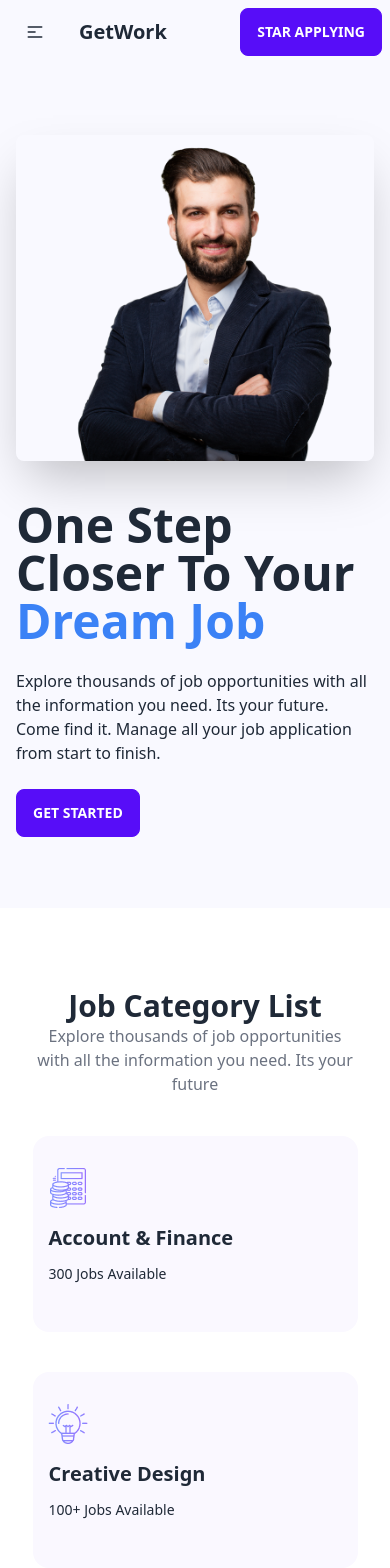
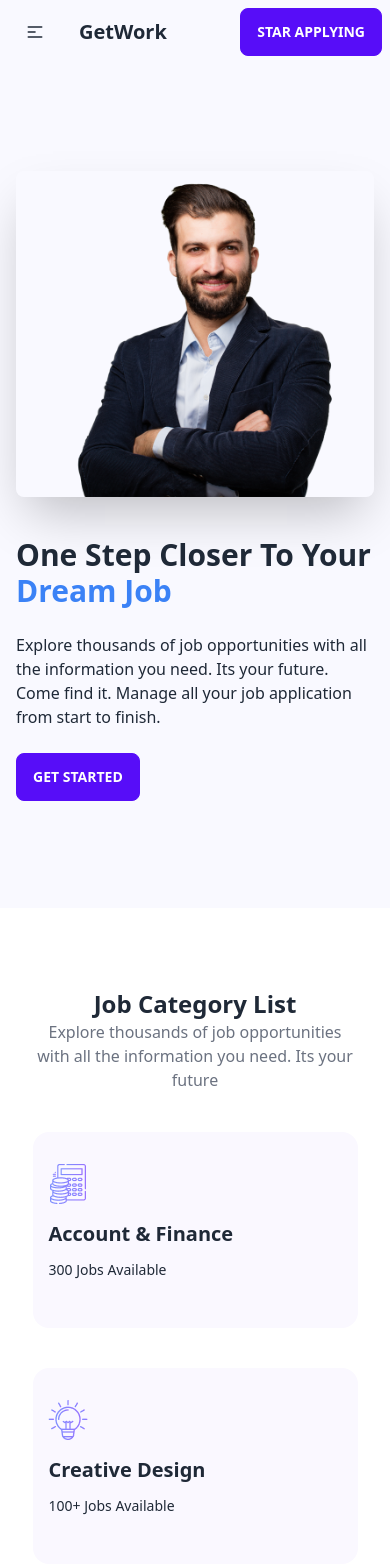
Before and after one commit to rana-arju/jobfinder, a React (Vite) app: page / in a window 390 px wide. Shown: the top 1568 px of the page. Built offline with nearby package versions, Linux system fonts and the light colour scheme.

Commit message:
responsive fix

```diff
--- a/src/App.jsx
+++ b/src/App.jsx
@@ -54,7 +54,7 @@ function App() {
       <Hero />
       <div className="my-20 w-10/12 mx-auto">
         <div className="text-center">
-          <h2 className="text-3xl font-bold">Job Category List</h2>
+          <h2 className="text-2xl md:text-3xl font-bold">Job Category List</h2>
           <p className="text-gray-500">
             Explore thousands of job opportunities with all the information you
             need. Its your future
@@ -68,7 +68,7 @@ function App() {
       </div>
       <div className="my-20 w-10/12 mx-auto" id="jobs">
         <div className="text-center">
-          <h2 className="text-3xl font-bold">Featured Jobs</h2>
+          <h2 className="text-2xl md:text-3xl font-bold">Featured Jobs</h2>
           <p className="text-gray-500">
             Explore thousands of job opportunities with all the information you
             need. Its your future
--- a/src/components/Hero/Hero.jsx
+++ b/src/components/Hero/Hero.jsx
@@ -9,7 +9,7 @@ const Hero = () => {
         <img src={hero} className=" rounded-lg shadow-2xl" />
         </div>
         <div>
-          <h1 className="text-5xl font-bold">
+          <h1 className="text-3xl md:text-5xl font-bold">
             One Step Closer To Your{" "}
             <span className="text-blue-500">Dream Job</span>
           </h1>
```
